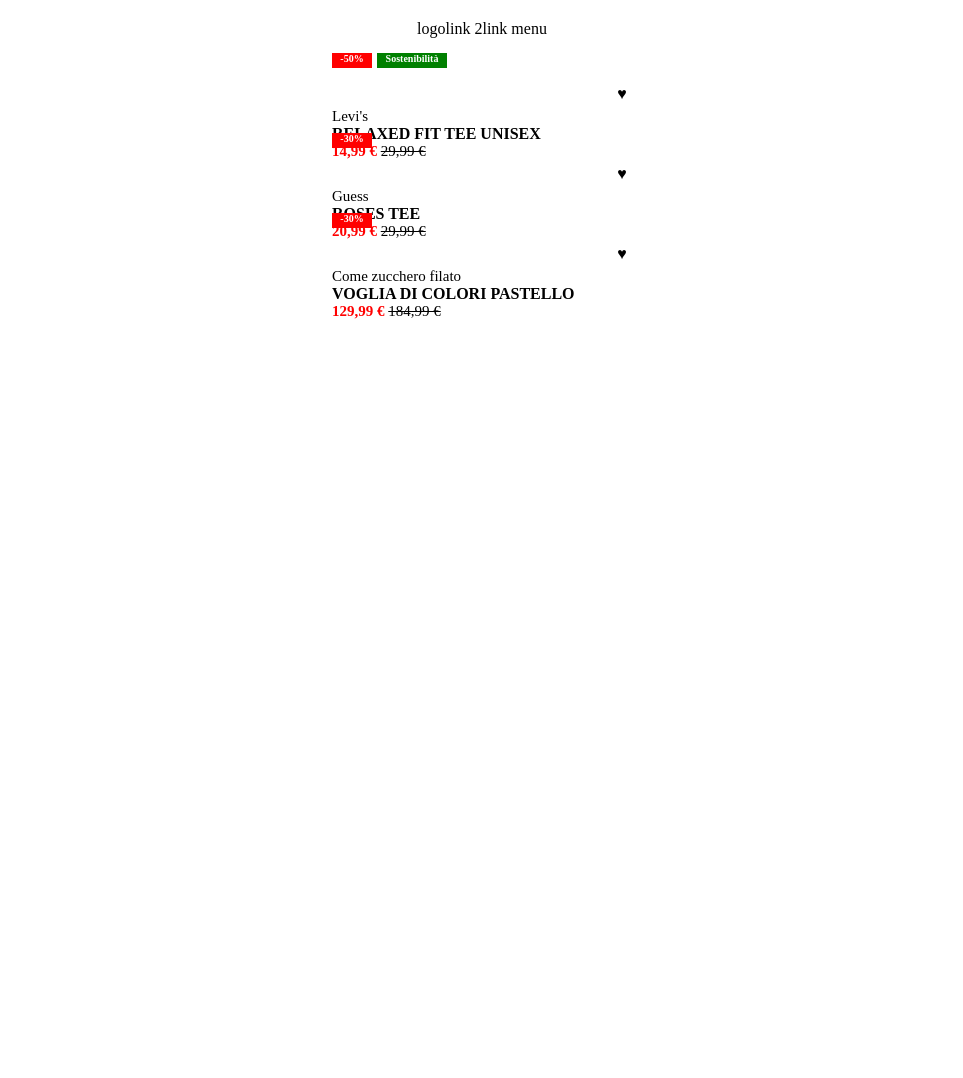
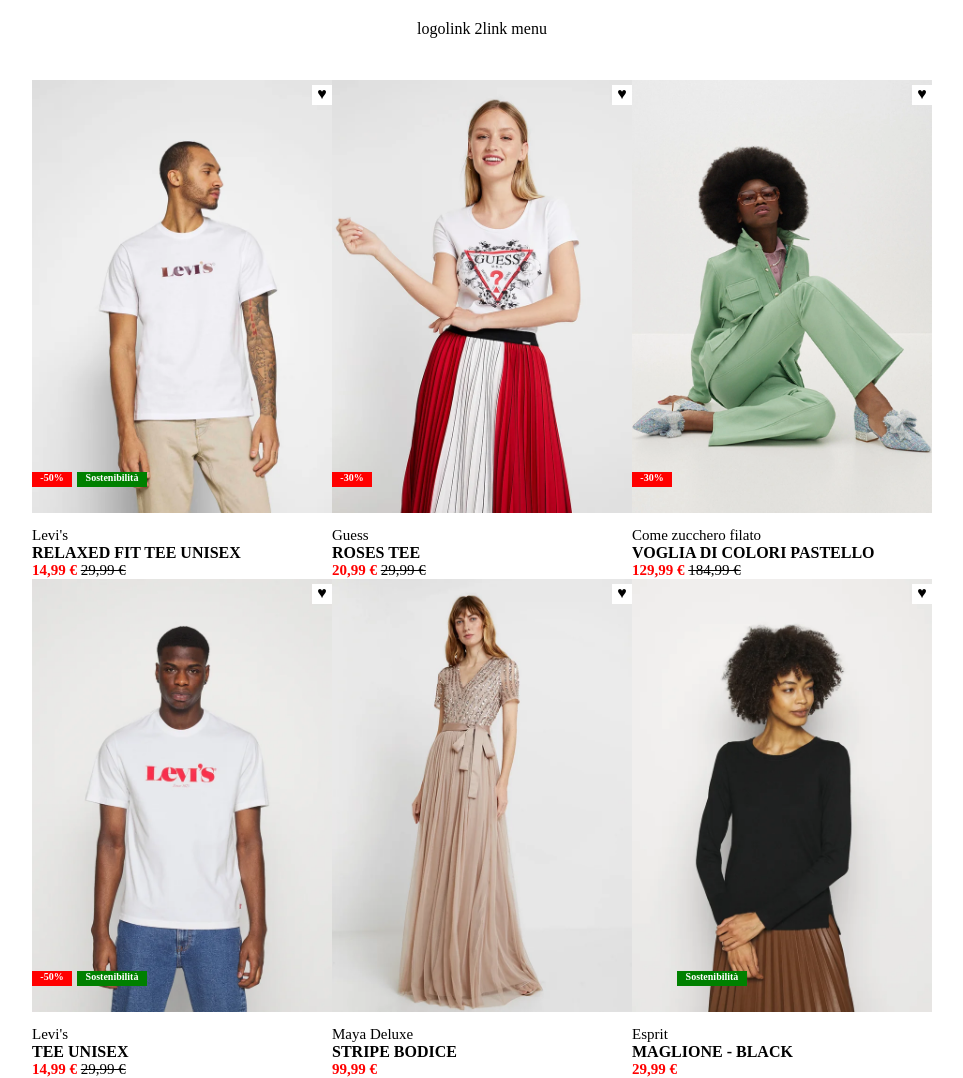
Before and after one commit to Morella92/html-css-boolando, a plain HTML site: page index.html in a window 1280 px wide. Shown: the whole page, without its empty margins (158-1121 px from the left). Before the commit the page ends 800 px from the top, so only its background shows below. Drawn offline with Linux system fonts and the light colour scheme.

Commit message:
FEAT all card html+ style

```diff
--- a/css/app.css
+++ b/css/app.css
@@ -39,7 +39,6 @@
 
 .card{
     flex-basis: calc(100% / 3);
-    align-items: space-around;
 }
 
 figure{
--- a/index.html
+++ b/index.html
@@ -31,7 +31,7 @@
             <div class="row">
                 <div class="col card">
                     <figure>
-                        <img class="card-image" src="img/1.webp" alt="">
+                        <img class="card-image" src="./img/1.webp" alt="">
                         <div class="heart">&hearts;</div>
                         <div class="info-products discount-percent">-50%</div>
                         <div class="info-products sustainability">Sostenibilità</div>
@@ -56,14 +56,9 @@
                     </p>
                 </div>
 
-            </div>
-        </div>
-
-        <div class="container">
-            <div class="row">
                 <div class="col card">
                     <figure>
-                        <img class="card-image" src="img/2.webp" alt="">
+                        <img class="card-image" src="./img/2.webp" alt="">
                         <div class="heart">&hearts;</div>
                         <div class="info-products discount-percent">-30%</div>
                     </figure>
@@ -87,14 +82,9 @@
                     </p>
                 </div>
 
-            </div>
-        </div>
-
-        <div class="container">
-            <div class="row">
                 <div class="col card">
                     <figure>
-                        <img class="card-image" src="img/3.webp" alt="">
+                        <img class="card-image" src="./img/3.webp" alt="">
                         <div class="heart">&hearts;</div>
                         <div class="info-products discount-percent">-30%</div>
                     </figure>
@@ -117,9 +107,88 @@
                         </ul>
                     </p>
                 </div>
-
             </div>
         </div>
 
+        <div class="container">
+            <div class="row">
+                <div class="col card">
+                    <figure>
+                        <img class="card-image" src="./img/4.webp" alt="">
+                        <div class="heart">&hearts;</div>
+                        <div class="info-products discount-percent">-50%</div>
+                        <div class="info-products sustainability">Sostenibilità</div>
+                    </figure>
+                    <p class="card-text">
+                        <ul>
+                            <li class="brand">
+                                Levi's
+                            </li>
+                            <li class="description">
+                                TEE UNISEX
+                            </li>
+                            <li class="price">
+                                <span class="new-price">
+                                    14,99 &euro;
+                                </span>
+                                <span class="discount">
+                                    29,99 &euro;
+                                </span>
+                            </li>
+                        </ul>
+                    </p>
+                </div>
+
+                <div class="col card">
+                    <figure>
+                        <img class="card-image" src="./img/5.webp" alt="">
+                        <div class="heart">&hearts;</div>
+                    </figure>
+                    <p class="card-text">
+                        <ul>
+                            <li class="brand">
+                                Maya Deluxe
+                            </li>
+                            <li class="description">
+                                STRIPE BODICE
+                            </li>
+                            <li class="price">
+                                <span class="new-price">
+                                    99,99 &euro;
+                                </span>
+                            </li>
+                        </ul>
+                    </p>
+                </div>
+
+                <div class="col card">
+                    <figure>
+                        <img class="card-image" src="./img/6.webp" alt="">
+                        <div class="heart">&hearts;</div>
+                        <div class="info-products sustainability">Sostenibilità</div>
+                    </figure>
+                    <p class="card-text">
+                        <ul>
+                            <li class="brand">
+                                Esprit
+                            </li>
+                            <li class="description">
+                                MAGLIONE - BLACK
+                            </li>
+                            <li class="price">
+                                <span class="new-price">
+                                    29,99 &euro;
+                                </span>
+                            </li>
+                        </ul>
+                    </p>
+                </div>
+
+            </div>
+
+        </div>
+
+
+
       </main>
 </body>
```
Also changed, not shown: boolando_hover.png (added), img/1.webp (added), img/1b.webp (added), img/2.webp (added), img/2b.webp (added), img/3.webp (added), img/3b.webp (added), img/4.webp (added), img/4b.webp (added), img/5.webp (added), img/5b.webp (added), img/6.webp (added), img/6b.webp (added), img/boolean-logo.png (added), 1 other file.
